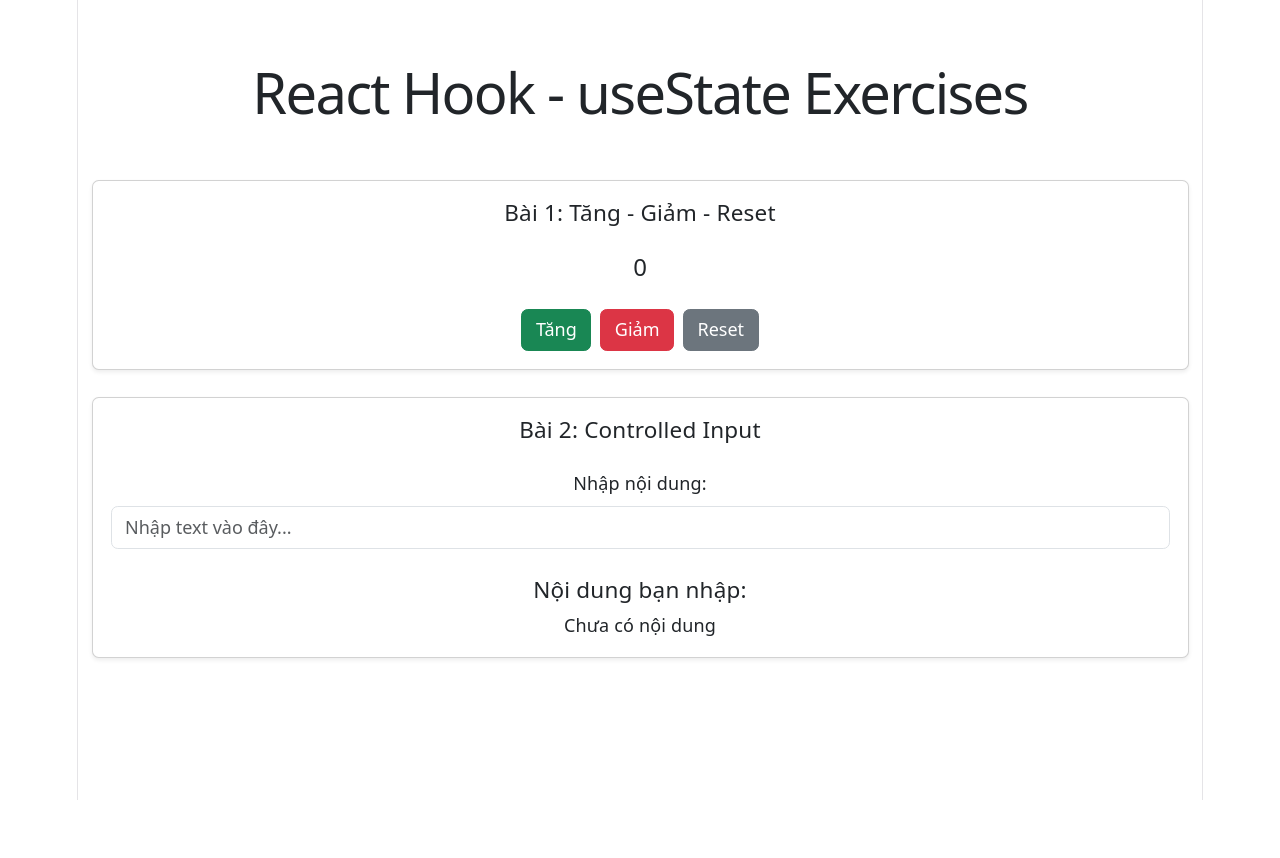
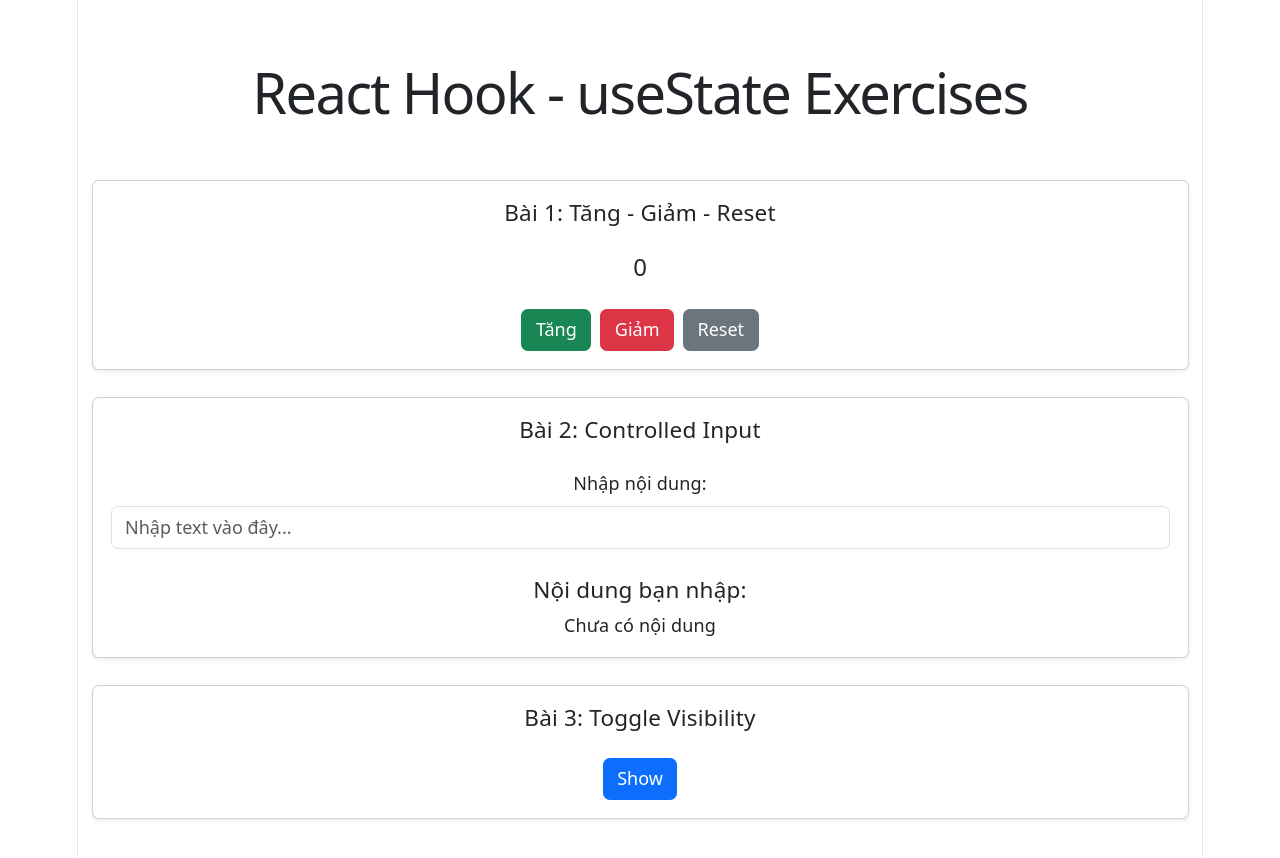
Before and after one commit to phulongtran/FER202_FA26_LongTP, a React (Vite) app in the folder Slot7/usestate-exercises/: page / in a window 1280 px wide. Shown: the top 858 px of the page. Before the commit the page ends 800 px from the top, so only its background shows below. Built offline with nearby package versions, Linux system fonts and the light colour scheme.

Commit message:
feat(exercise-3): create toggle visibility component

```diff
--- a/Slot7/usestate-exercises/src/App.jsx
+++ b/Slot7/usestate-exercises/src/App.jsx
@@ -1,5 +1,6 @@
 import Exercise1Counter from './components/Exercise1Counter'
 import Exercise2ControlledInput from './components/Exercise2ControlledInput'
+import Exercise3ToggleVisibility from './components/Exercise3ToggleVisibility'
 
 function App() {
   return (
@@ -11,6 +12,8 @@ function App() {
       <Exercise1Counter />
 
       <Exercise2ControlledInput />
+
+      <Exercise3ToggleVisibility />
     </div>
   )
 }
--- a/Slot7/usestate-exercises/src/components/Exercise3ToggleVisibility.jsx
+++ b/Slot7/usestate-exercises/src/components/Exercise3ToggleVisibility.jsx
@@ -0,0 +1,35 @@
+import { useState } from 'react'
+import { Card, Button } from 'react-bootstrap'
+
+function Exercise3ToggleVisibility() {
+  const [isVisible, setIsVisible] = useState(false)
+
+  const handleToggle = () => {
+    setIsVisible(!isVisible)
+  }
+
+  return (
+    <Card className="mb-4 shadow-sm text-dark">
+      <Card.Body className="text-center">
+        <Card.Title className="mb-4 text-dark">
+          Bài 3: Toggle Visibility
+        </Card.Title>
+
+        {isVisible && (
+          <p className="text-dark mb-4">
+            Đây là nội dung được hiển thị khi bạn nhấn nút.
+          </p>
+        )}
+
+        <Button
+          variant={isVisible ? 'danger' : 'primary'}
+          onClick={handleToggle}
+        >
+          {isVisible ? 'Hide' : 'Show'}
+        </Button>
+      </Card.Body>
+    </Card>
+  )
+}
+
+export default Exercise3ToggleVisibility
```
